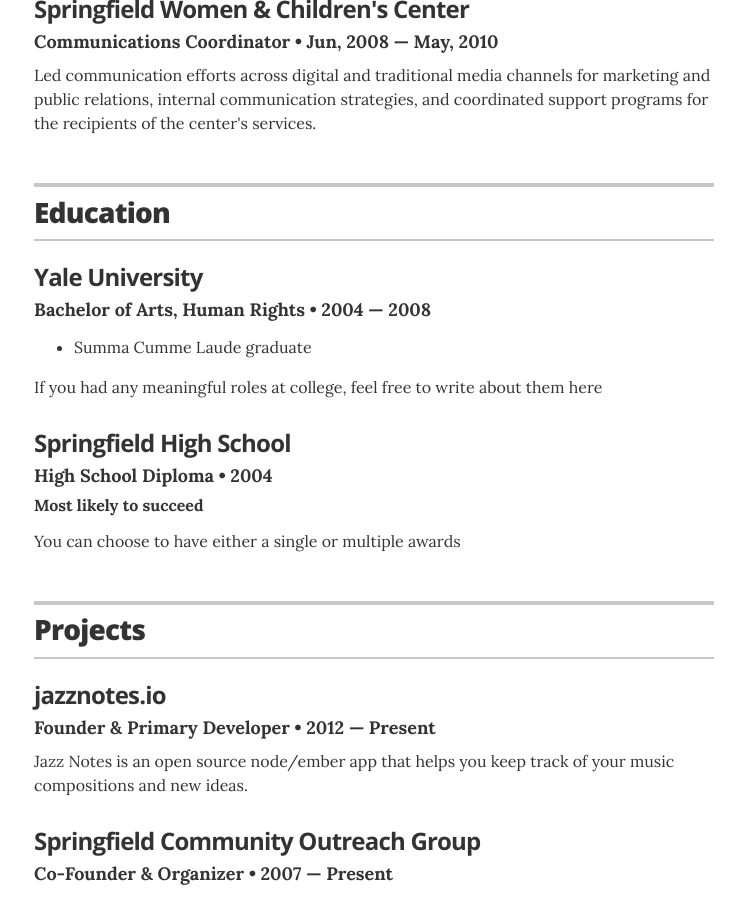
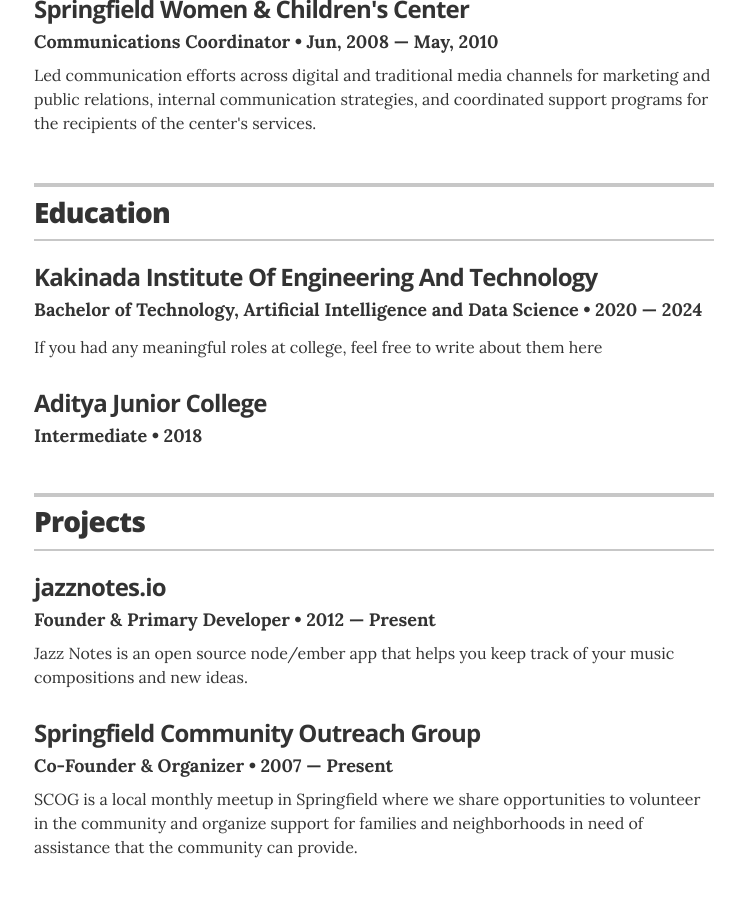
Before and after one commit to iamprasadraju/resume, a Jekyll site: the page built from index.html, in a window 1280 px wide and 900 px high, scrolled down 1043 px. Shown: the whole window, without its empty margins (266-1011 px from the left). Built offline with Jekyll 4.4.1, drawn with Linux system fonts in a browser that asks for light colours.

Commit message:
Update education.yml

```diff
--- a/_data/education.yml
+++ b/_data/education.yml
@@ -1,13 +1,9 @@
 # Degree
-- degree: Bachelor of Arts, Human Rights
-  uni: Yale University
-  year: 2004 &mdash; 2008
-  awards:
-    - award: Summa Cumme Laude graduate
+- degree: Bachelor of Technology, Artificial Intelligence and Data Science
+  uni: Kakinada Institute Of Engineering And Technology
+  year: 2020 &mdash; 2024
   summary: If you had any meaningful roles at college, feel free to write about them here
 
-- degree: High School Diploma
-  uni: Springfield High School
-  year: 2004
-  award: Most likely to succeed
-  summary: You can choose to have either a single or multiple awards
+- degree: Intermediate
+  uni: Aditya Junior College
+  year: 2018
```
